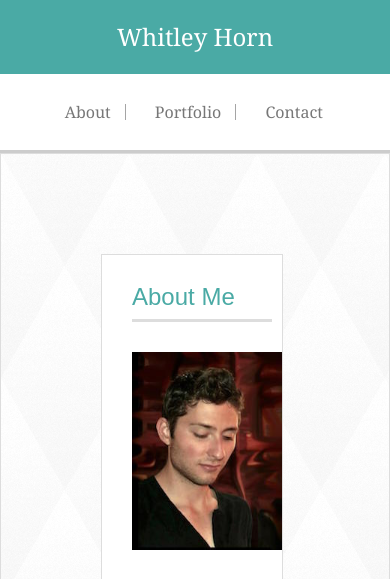
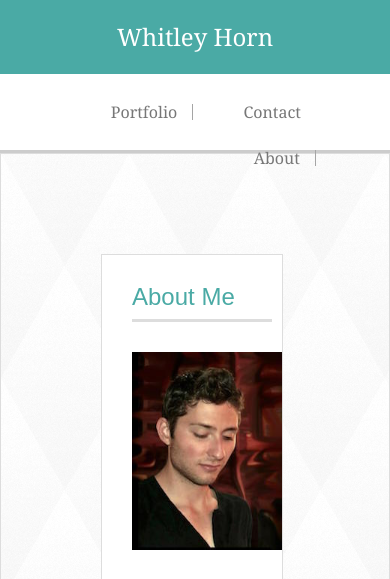
Before and after one commit to whitleyblaine/Portfolio, a PHP site: page /index.php in a window 390 px wide. Shown: the top 579 px of the page. Run offline with PHP 8.4, Linux system fonts and the light colour scheme.

Commit message:
Ready to submit

```diff
--- a/assignment1/assets/css/style.css
+++ b/assignment1/assets/css/style.css
@@ -97,6 +97,7 @@
   width: 90%;
   font-size: 1.6em;
   margin: 10px;
+  margin-bottom: 10px;
 }
 
 #first-p {
@@ -384,14 +385,16 @@
     color: #fff;
   }
 
-  .header-links a:first-child {
-
+   .header-links a {
+    margin-right: 10%;
   }
 
-  .header-links a{
-    margin-right: 4%;
-    padding-right: 4%;
+  .header-links:nth-child(2) {
+    margin-right: 0%;
   }
+
+
+
 
   img {
     max-width: 100%;
```
